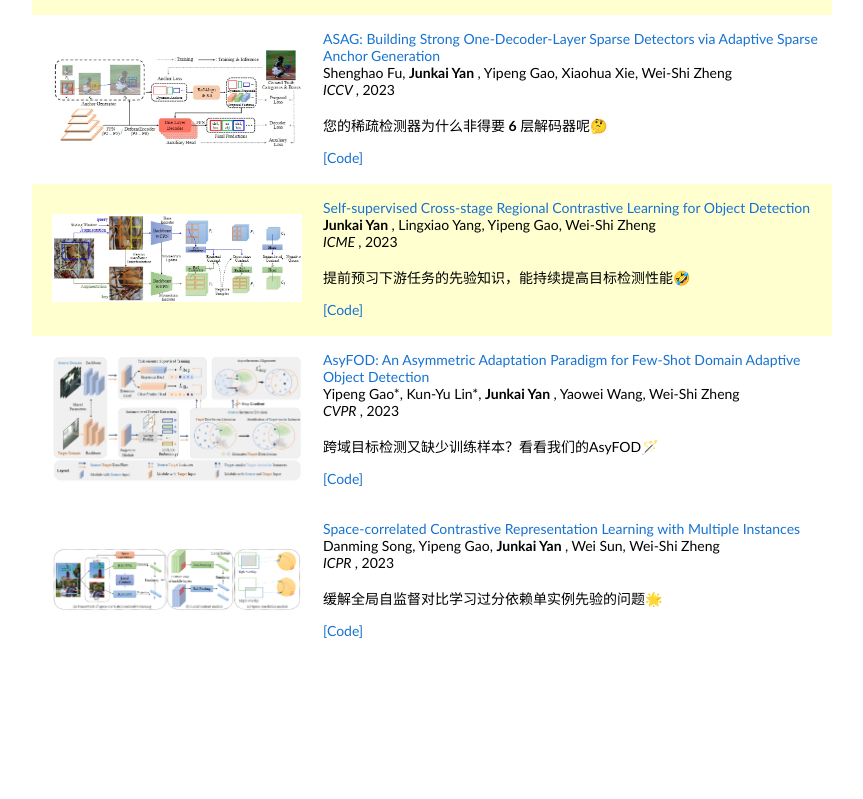
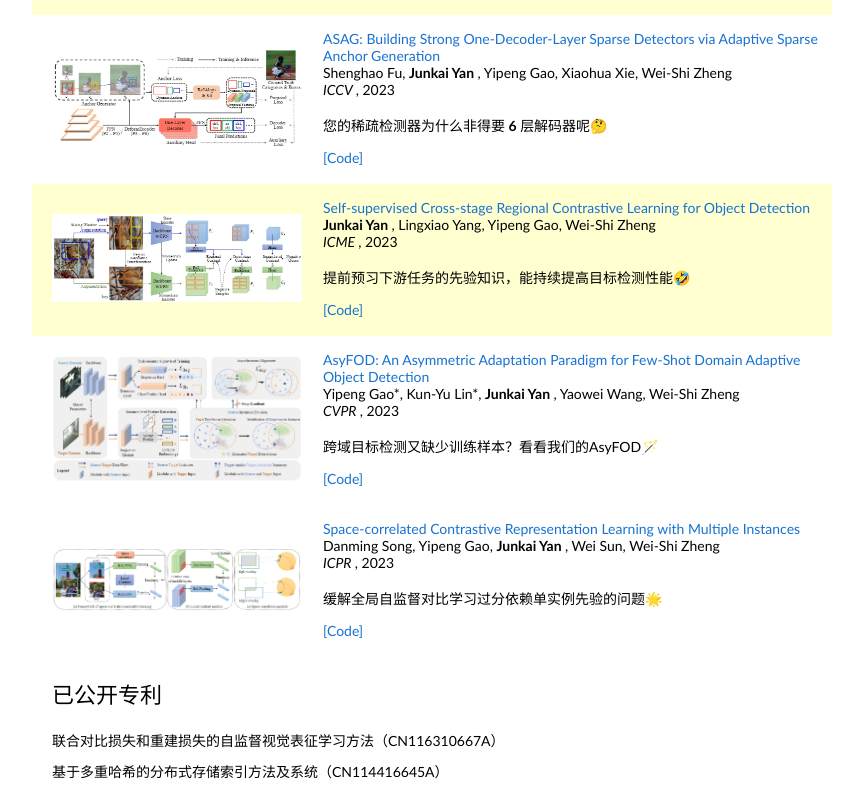
Before and after one commit to yanjk3/yanjk3.github.io, a plain HTML site: page index.html in a window 1280 px wide. Shown: the part 1619-2418 px from the top of the page, without its empty margins (208-1071 px from the left). Before the commit the page ends 2284 px from the top, so only its background shows below. Drawn offline with Linux system fonts and the light colour scheme.

Commit message:
Update index.html

```diff
--- a/index.html
+++ b/index.html
@@ -123,7 +123,7 @@
 								<tr>
 									<td style="padding:20px;width:100%;vertical-align:middle">
 										<h2>
-											已发表/被接收的文章
+											已发表/被接收的科研论文
 										</h2>
 									</td>
 								</tr>
@@ -428,6 +428,31 @@
 								</tr>
 							</tbody>
 						</table>
+						<table style="width:100%;border:0px;border-spacing:0px;border-collapse:separate;margin-right:auto;margin-left:auto;">
+							<tbody>
+								<tr>
+									<td style="padding:20px;width:100%;vertical-align:middle">
+										<h2>
+											已公开专利
+										</h2>
+									</td>
+								</tr>
+								<tr>
+									<td style="padding-left:20px;padding-bottom:10px;width:100%;vertical-align:middle">
+										联合对比损失和重建损失的自监督视觉表征学习方法（CN116310667A）
+									</td>
+								</tr>
+								<tr>
+									<td style="padding-left:20px;padding-bottom:10px;width:100%;vertical-align:middle">
+										基于多重哈希的分布式存储索引方法及系统（CN114416645A）
+									</td>
+								</tr>
+							</tbody>
+						</table>
+					</td>
+				</tr>
+			</tbody>
+		</table>
 	</body>
 
 </html>
```
